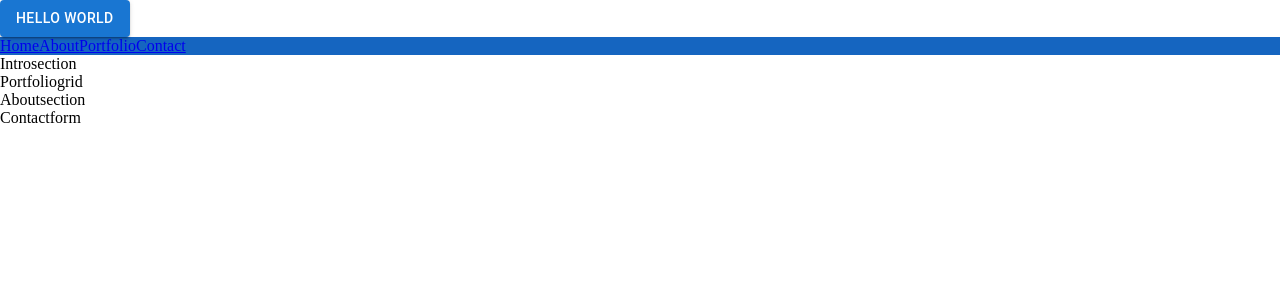
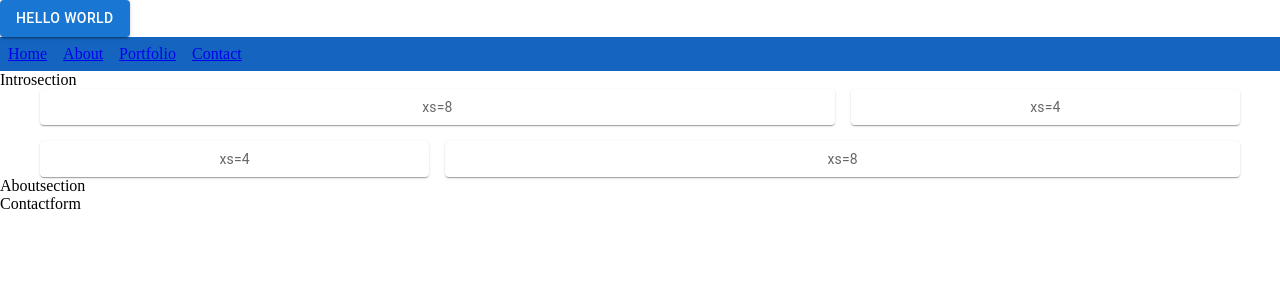
Before and after one commit to ShubhamSingh1112/react-portfolio, a React (Vite) app: page / in a window 1280 px wide. Shown: the top 300 px of the page. Built offline with nearby package versions, Linux system fonts and the light colour scheme.

Commit message:
Navbar properties addition

```diff
--- a/src/components/Navbar.jsx
+++ b/src/components/Navbar.jsx
@@ -8,18 +8,24 @@ export default class Navbar extends Component {
       <Box
         sx={{
           width: '100%',
-        height: 'auo',
+          height: 'auto',
           backgroundColor: 'primary.dark',
-        '&:hover': {
-          backgroundColor: 'primary.main',
-          opacity: [0.9, 0.8, 0.7],
-        },
+          flexGrow: 1,
+          display: 'flex'
         }}
       >
+        <Box sx={{ p: 1 }}>
           <Link className="" to="/">Home</Link>
+        </Box>
+        <Box sx={{ p: 1 }}>
           <Link className="" to="/About">About</Link>
+        </Box>
+        <Box sx={{ p: 1 }}>
           <Link className="" to="/Portfolio">Portfolio</Link>
-        <Link className="" to="/Contact">Contact</Link>
+        </Box>
+        <Box sx={{ p: 1 }}>
+          <Link className="" to="/Contact" sx={{ p: 1 }}>Contact</Link>
+        </Box>
       </Box>
     )
   }
--- a/src/components/Portfoliogrid.jsx
+++ b/src/components/Portfoliogrid.jsx
@@ -1,9 +1,34 @@
-import React, { Component } from 'react'
+import * as React from 'react';
+import { styled } from '@mui/material/styles';
+import Box from '@mui/material/Box';
+import Paper from '@mui/material/Paper';
+import Grid from '@mui/material/Unstable_Grid2';
 
-export default class Portfoliogrid extends Component {
-  render() {
-    return (
-      <div>Portfoliogrid</div>
-    )
-  }
+const Item = styled(Paper)(({ theme }) => ({
+  backgroundColor: theme.palette.mode === 'dark' ? '#1A2027' : '#fff',
+  ...theme.typography.body2,
+  padding: theme.spacing(1),
+  textAlign: 'center',
+  color: theme.palette.text.secondary,
+}));
+
+export default function Portfoliogrid() {
+  return (
+    <Box sx={{ flexGrow: 1 }} maxWidth="lg" style={{margin: 'auto'}}>
+      <Grid container spacing={2}>
+        <Grid xs={8}>
+          <Item>xs=8</Item>
+        </Grid>
+        <Grid xs={4}>
+          <Item>xs=4</Item>
+        </Grid>
+        <Grid xs={4}>
+          <Item>xs=4</Item>
+        </Grid>
+        <Grid xs={8}>
+          <Item>xs=8</Item>
+        </Grid>
+      </Grid>
+    </Box>
+  );
 }
```
Lines whose indentation alone changed are shown as unchanged.
